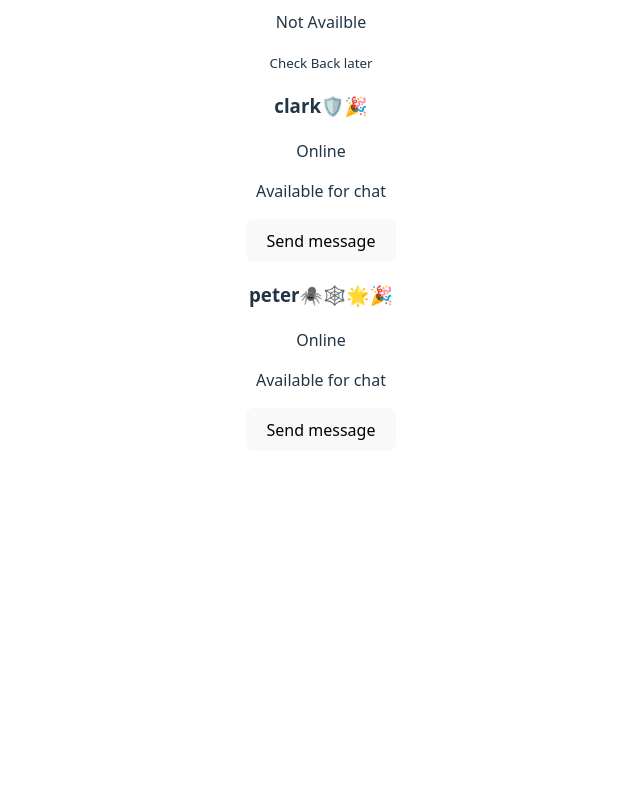
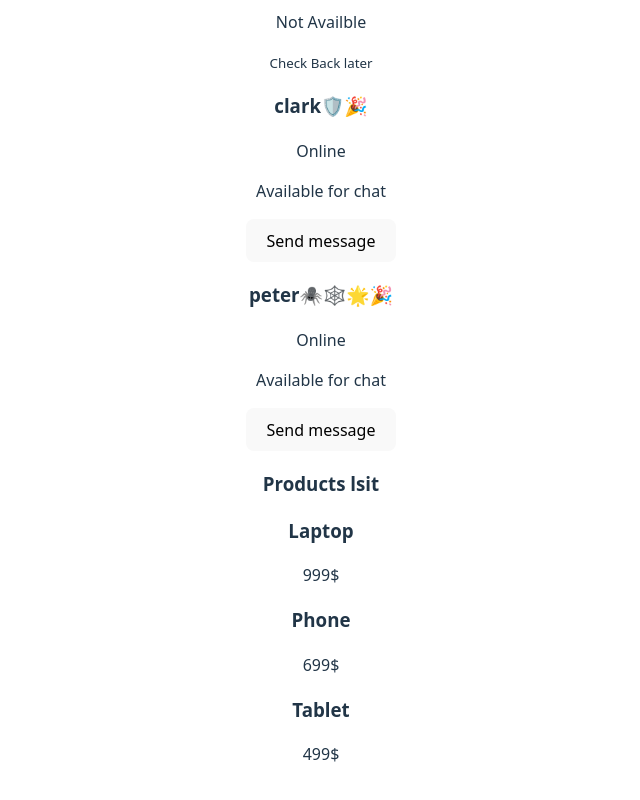
Before and after one commit to likhithsait/react, a React (Vite) app in the folder my-react-app/: page / in a window 1280 px wide. Shown: the part 772-1572 px from the top of the page, without its empty margins (319-959 px from the left). Before the commit the page ends 1255 px from the top, so only its background shows below. Built offline with nearby package versions, Linux system fonts and the light colour scheme.

Commit message:
rendering lists (used map)

```diff
--- a/my-react-app/src/App.jsx
+++ b/my-react-app/src/App.jsx
@@ -4,6 +4,7 @@ import { UserInfo } from './UserInfo'
 import { UserCard } from './UserCard'
 import { CardWrapper } from './CardWrapper'
 import { UserDetails } from './UserDetails'
+import { ProductList } from './ProductList'
 function App() {
 
 
@@ -24,6 +25,7 @@ function App() {
         <UserDetails name= "clark" isOnline={true} isnew={true} role="admin"></UserDetails>
         <UserDetails name= "peter" isOnline={true} isPremium={true} isnew={true} role="hero"></UserDetails>
       </div>
+      <ProductList/>
 
     </>
   );
--- /dev/null
+++ b/my-react-app/src/ProductList.jsx
@@ -0,0 +1,36 @@
+export const ProductList=()=>{
+    const product = [
+        {
+            id:1,
+            name:"Laptop",
+            price:999
+        },
+        {
+            id:2,
+            name:"Phone",
+            price:699
+        },
+        {
+            id:3,
+            name:"Tablet",
+            price:499,
+        },
+    ];
+    const product_elements=product.map((p)=>{
+                    return (
+                        <div>
+                            <h3>{p.name}</h3>
+                            <p>{p.price}$</p>
+                        </div>
+                    )
+                })
+    return(
+        <div>
+            <h3>
+                Products lsit
+            </h3>
+            {product_elements}
+
+        </div>
+    );
+}
```
